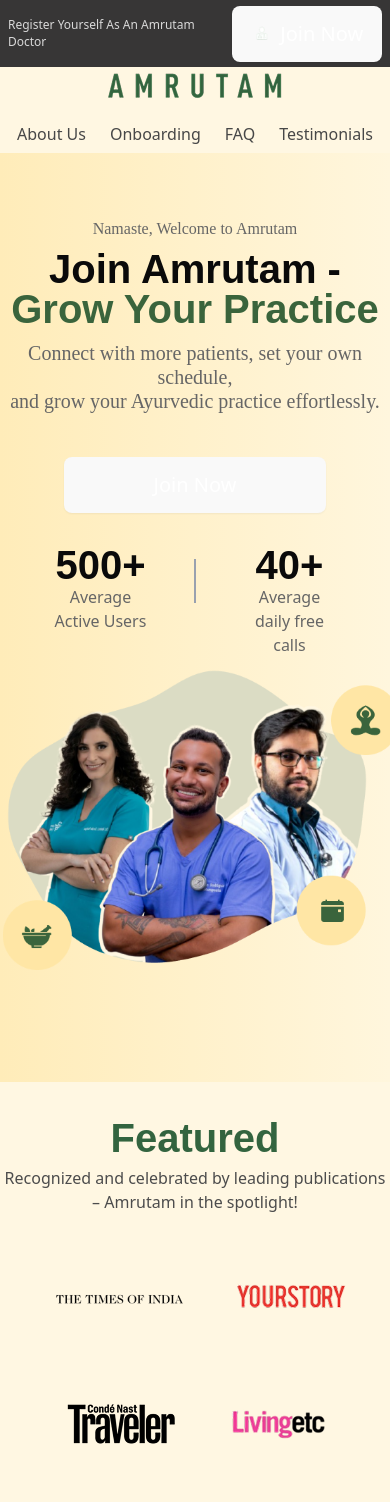
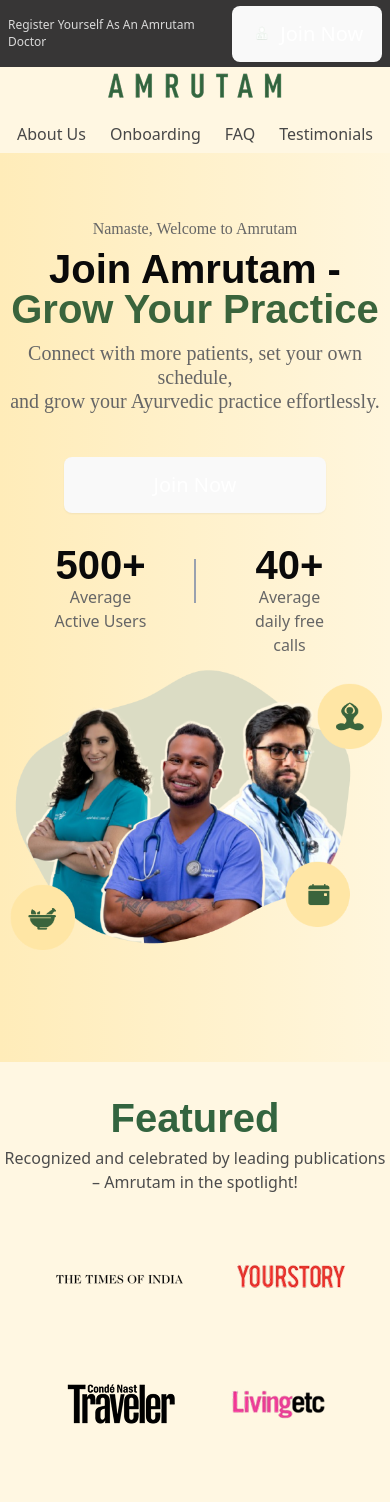
Before and after one commit to ittarek/amrutam-frontend-doctor-portal, a React (Vite) app: page / in a window 390 px wide. Shown: the top 1502 px of the page. Built offline with nearby package versions, Linux system fonts and the light colour scheme.

Commit message:
remove width from banner image

```diff
--- a/src/Pages/Home/Banner/Banner.jsx
+++ b/src/Pages/Home/Banner/Banner.jsx
@@ -36,7 +36,7 @@
                     </div>
 
                     {/* banner image side */}
-                    <div className='lg:w-[569px] w-[400px] mx-auto lg:mx-0 md:my-6 my-11'>
+                    <div className='lg:w-[569px] px-2 lg:px-0 mx-auto lg:mx-0 md:my-6 my-11'>
                         <img src={bannerImage} className="mx-auto" alt="" />
                     </div>
                 </div>
```
